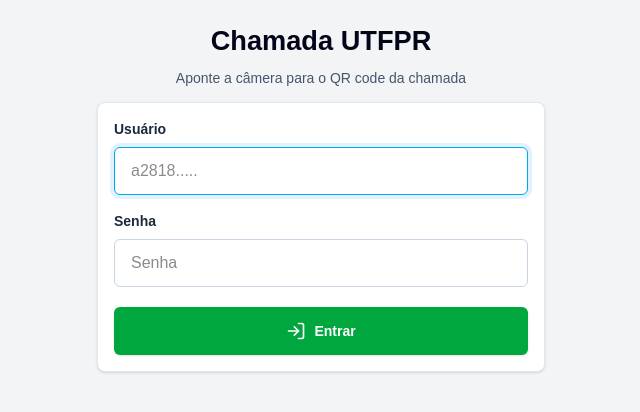
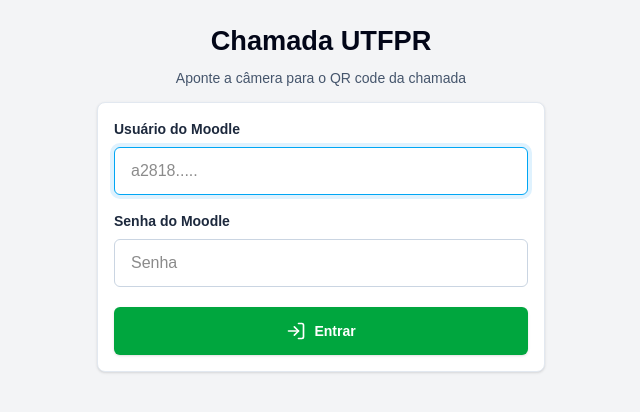
Before and after one commit to euMts/chamada-utfpr, a Next.js app: page / in a window 1280 px wide. Shown: the top 412 px of the page, without its empty margins (319-959 px from the left). Built offline with nearby package versions, Linux system fonts and the light colour scheme.

Commit message:
fix: add Moodle to auth label

```diff
--- a/src/app/components/LocalAuthGate.tsx
+++ b/src/app/components/LocalAuthGate.tsx
@@ -161,7 +161,7 @@ export default function LocalAuthGate({ children }: LocalAuthGateProps) {
         <div className="space-y-4">
           <div>
             <label htmlFor="username" className="mb-2 block text-sm font-semibold text-slate-800">
-              Usuário
+              Usuário do Moodle
             </label>
             <input
               type="text"
@@ -177,7 +177,7 @@ export default function LocalAuthGate({ children }: LocalAuthGateProps) {
 
           <div>
             <label htmlFor="senha" className="mb-2 block text-sm font-semibold text-slate-800">
-              Senha
+              Senha do Moodle
             </label>
             <input
               type="password"
```
